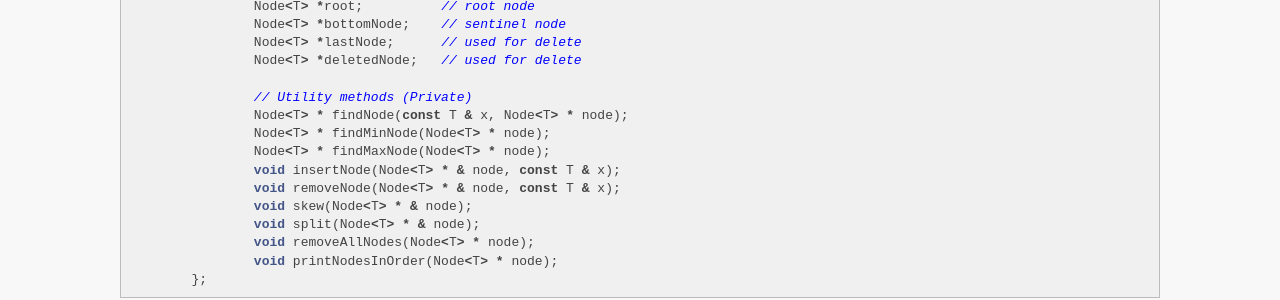
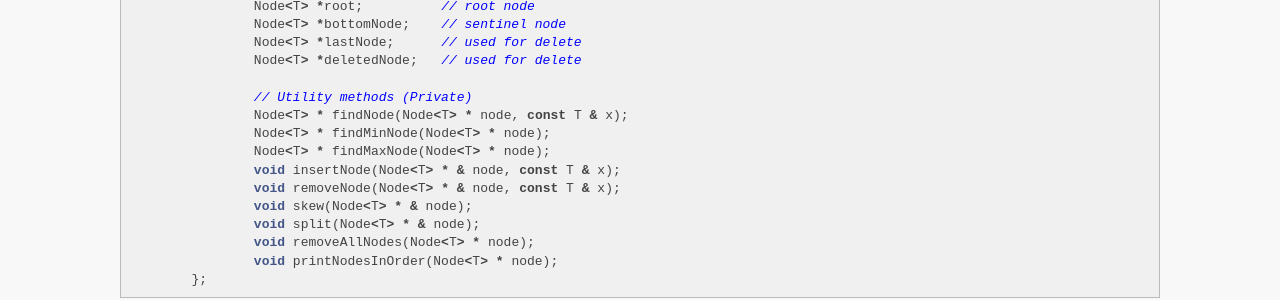
Before and after one commit to ycpcs/cs350-fall2020, a Jekyll site: the page built from assign/assign06.md, in a window 1280 px wide and 900 px high, scrolled down 728 px. Shown: the part 152-452 px from the top of the window. Built offline with Jekyll 4.4.1, drawn with Linux system fonts in a browser that asks for light colours.

```diff
--- a/assign/assign06.md
+++ b/assign/assign06.md
@@ -63,7 +63,7 @@ The class declaration is
 		Node<T> *deletedNode;   // used for delete
 
 		// Utility methods (Private)
-		Node<T> * findNode(const T & x, Node<T> * node);
+		Node<T> * findNode(Node<T> * node, const T & x);
 		Node<T> * findMinNode(Node<T> * node);
 		Node<T> * findMaxNode(Node<T> * node);
 		void insertNode(Node<T> * & node, const T & x);
```
